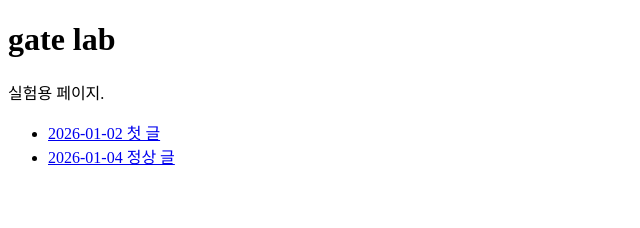
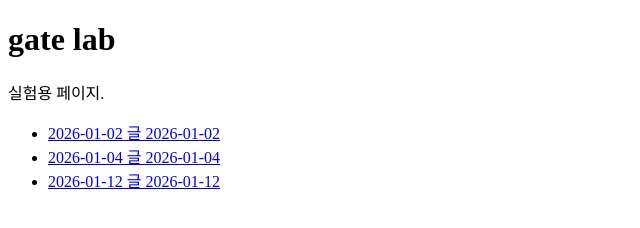
Before and after one commit to fdo2a/gate-lab-site, a plain HTML site: page index.html in a window 1280 px wide. Shown: the whole page, without its empty margins (0-640 px from the left). Drawn offline with Linux system fonts and the light colour scheme.

Commit message:
publish: source b4da9ffeeef0706e0509ec2df23f77f8dc737d2d

```diff
--- a/posts.json
+++ b/posts.json
@@ -1,10 +1,14 @@
 [
  {
   "date": "2026-01-02",
-  "title": "첫 글"
+  "title": "글 2026-01-02"
  },
  {
   "date": "2026-01-04",
-  "title": "정상 글"
+  "title": "글 2026-01-04"
+ },
+ {
+  "date": "2026-01-12",
+  "title": "글 2026-01-12"
  }
 ]
```
Also changed, not shown: news/2026-01-07.html (added, +1 -0 lines), posts/2026-01-04.html (+1 -1 lines), posts/2026-01-12.html (added, +1 -0 lines).
